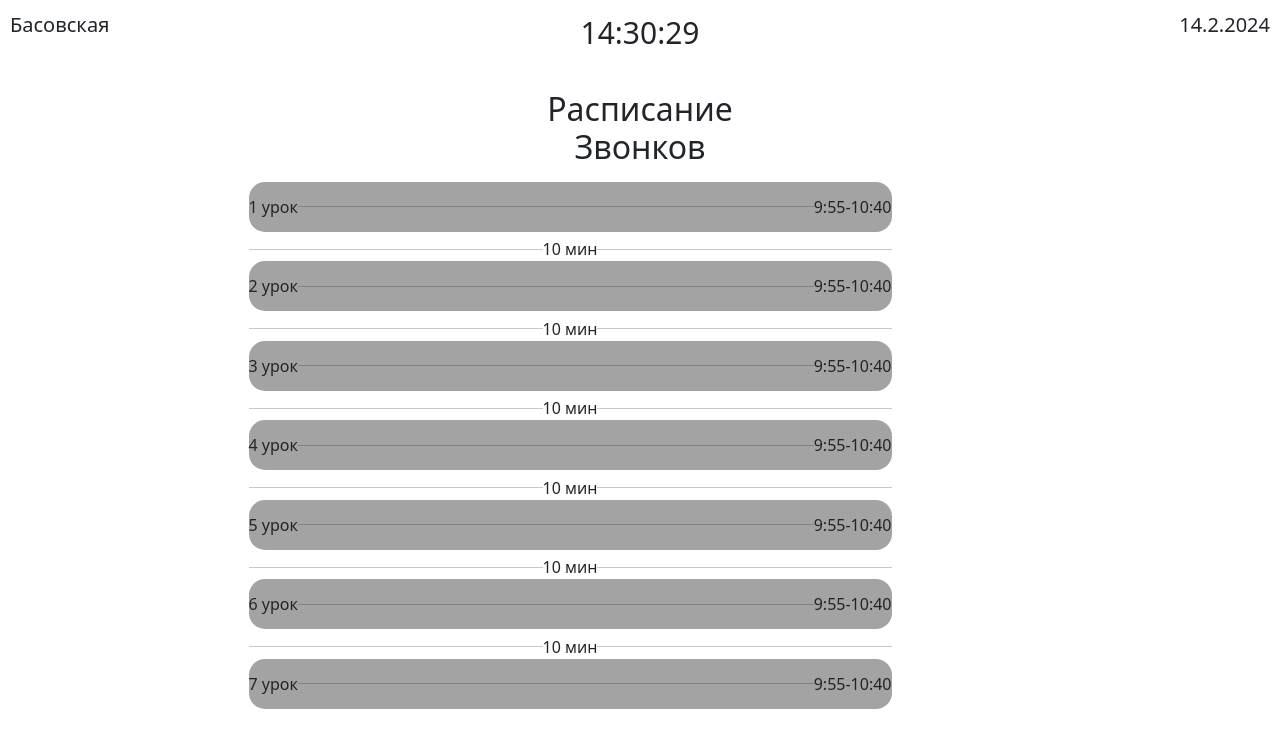
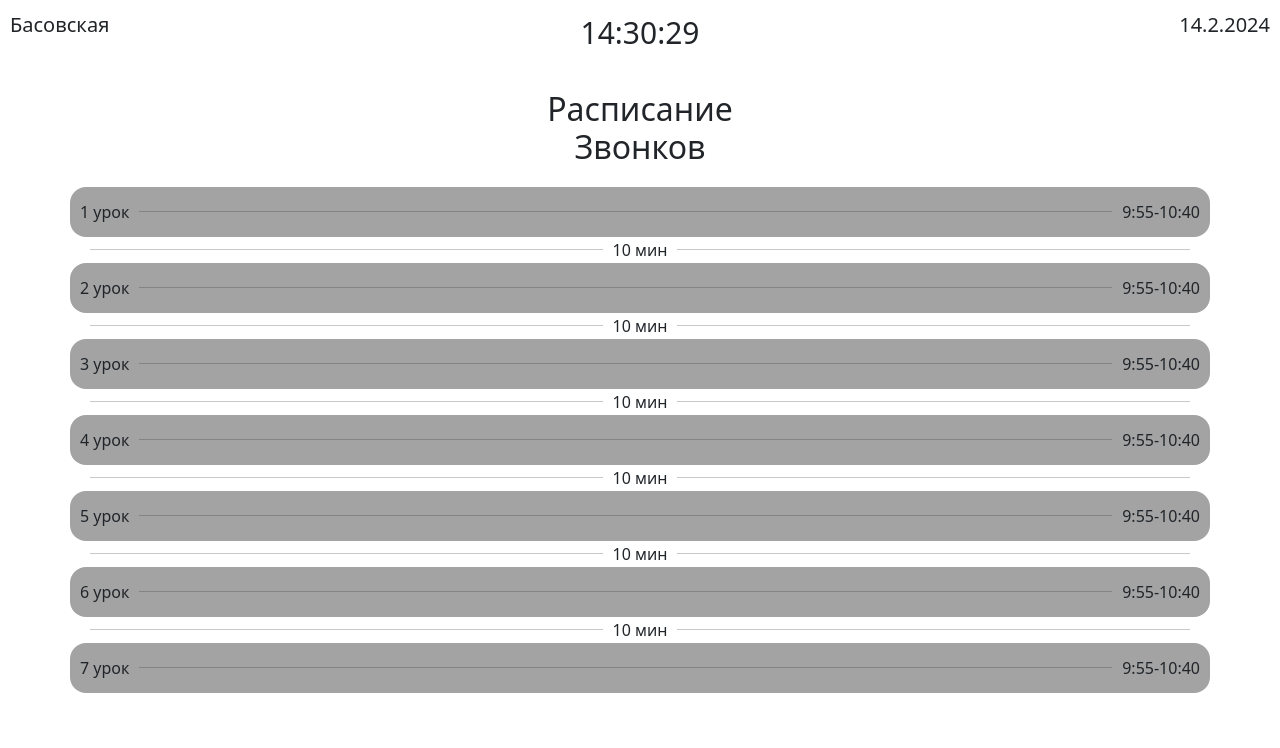
Before and after one commit to Leo-Volkov/Call, a Vue app: page / in a window 1280 px wide. Shown: the top 748 px of the page. Built offline with nearby package versions, Linux system fonts and the light colour scheme.

Commit message:
beta_0.112

```diff
--- a/package.json
+++ b/package.json
@@ -9,11 +9,14 @@
     "preview": "vite preview"
   },
   "dependencies": {
+    "element-plus": "^2.6.1",
     "vue": "^3.4.21",
     "vue-router": "^4.3.0"
   },
   "devDependencies": {
     "@vitejs/plugin-vue": "^5.0.4",
+    "unplugin-auto-import": "^0.17.5",
+    "unplugin-vue-components": "^0.26.0",
     "vite": "^5.1.5"
   }
 }
--- a/src/App.vue
+++ b/src/App.vue
@@ -1,12 +1,27 @@
 <script>
 import { RouterView } from 'vue-router';
+import { defineComponent } from 'vue'
+import { ElConfigProvider } from 'element-plus'
 
+export default defineComponent({
+	components: {
+		ElConfigProvider,
+	},
+	setup() {
+		return {
+			zIndex: 3000,
+			size: 'small',
+		}
+	},
+})
 </script>
 
 <template>
-	<div class="app">
-		<router-view></router-view>
-	</div>
+	<el-config-provider :size="size" :z-index="zIndex">
+		<div class="app">
+			<router-view></router-view>
+		</div>
+	</el-config-provider>
 </template>
 
 <style></style>
--- a/src/main.js
+++ b/src/main.js
@@ -3,6 +3,10 @@ import { createApp } from 'vue'
 import App from './App.vue'
 import router from './router.js';
 
+import ElementPlus from 'element-plus'
+import 'element-plus/dist/index.css'
+
+const app = createApp(App)
 
 // Рендер в HTML
-createApp(App).use(router).mount('#app');
+app.use(router, ElementPlus, { size: 'small', zIndex: 3000 }).mount('#app');
--- a/src/views/AdminApp.vue
+++ b/src/views/AdminApp.vue
@@ -69,8 +69,8 @@ export default {
                 </table>
 
                 <div class="cntent_table_button row">
-                    <div class="col" @click="abbTable()"><button>Добавить новое время звонка</button></div>
-                    <div class="col" @click="daliteTable()"><button>Удалить последнее время звонка</button></div>
+                    <el-button type="info" class="col" @click="abbTable()">Добавить новое время звонка</el-button>
+                    <el-button type="info" class="col" @click="daliteTable()">Удалить последнее время звонка</el-button>
                 </div>
 
             </div>
--- a/src/views/UserApp.vue
+++ b/src/views/UserApp.vue
@@ -9,14 +9,15 @@ export default {
         }
     },
     mounted() {
-        this.startTimer ();
+        this.startTimer();
     },
     methods: {
 
         startTimer() {
+
             window.setInterval(() => {
                 this.date = new Date()
-            }, 1000)
+            }, 1000);
         }
     }
 }
@@ -34,48 +35,45 @@ export default {
 
 
     <div class="schedule container">
-        <div style="display: inline-block;">
-            <div class="lesson row container text-center align-items-center">
+        <div class="lesson row container align-items-center">
 
-                <div class="num_lesson col-md-auto">
+            <div class="num_lesson col-auto">
                 1 урок
             </div>
             <div class="col">
                 <hr>
             </div>
-                <div class="col-md-auto">
+            <div class="col-auto">
                 9:55-10:40
             </div>
 
         </div>
-        </div>
+
         <div v-for=" i in 6">
-            <div style="display: inline-block;">
-                <div class="change row container text-center align-items-center ">
+            <div class="change row container align-items-center ">
                 <div class="col">
                     <hr>
                 </div>
-                    <div class="col-md-auto"> 10 мин</div>
+                <div class="col-auto"> 10 мин</div>
                 <div class="col">
                     <hr>
                 </div>
             </div>
-            </div>
-            <div style="display: inline-block;">
-                <div class="lesson row container text-center align-items-center">
 
-                    <div class="num_lesson col-md-auto">
+            <div class="lesson row container align-items-center">
+
+                <div class="num_lesson col-auto">
                     {{ i + 1 }} урок
                 </div>
                 <div class="col">
                     <hr>
                 </div>
-                    <div class="col-md-auto">
+                <div class="col-auto">
                     9:55-10:40
                 </div>
 
             </div>
-            </div>
+
         </div>
     </div>
 
@@ -99,6 +97,7 @@ body {
 
 h2 {
     margin-top: 35px;
+    margin-bottom: 20px;
     text-align: center;
 }
 
@@ -124,15 +123,35 @@ header .date {
     margin-top: 15px;
 }
 
+.lesson,
+.change {
+    min-width: 300px;
+    padding: 0 10px 0 10px;
+    margin-bottom: 1px;
+}
+
+.lesson .col,
+.change .col  {
+    padding: 10px;
+}
+
 .lesson {
     background-color: rgb(163, 163, 163);
-    width: 643px;
     height: 50px;
     border-radius: 16px;
 }
 
 .change {
-    width: 643px;
     height: 24px;
 }
+
+.schedule {
+    display: flex;
+    margin: auto;
+    flex-direction: column;
+    align-content: space-around;
+    flex-wrap: wrap;
+    justify-content: center;
+    align-items: stretch;
+}
 </style>
--- a/vite.config.js
+++ b/vite.config.js
@@ -3,10 +3,20 @@ import { fileURLToPath, URL } from 'node:url'
 import { defineConfig } from 'vite'
 import vue from '@vitejs/plugin-vue'
 
+import AutoImport from 'unplugin-auto-import/vite'
+import Components from 'unplugin-vue-components/vite'
+import { ElementPlusResolver } from 'unplugin-vue-components/resolvers'
+
 // https://vitejs.dev/config/
 export default defineConfig({
   plugins: [
     vue(),
+    AutoImport({
+      resolvers: [ElementPlusResolver()],
+    }),
+    Components({
+      resolvers: [ElementPlusResolver()],
+    }),
   ],
   resolve: {
     alias: {
```
Also changed, not shown: 1 other file (tests, documents, lock files or other folders). Lines whose indentation alone changed are shown as unchanged.
